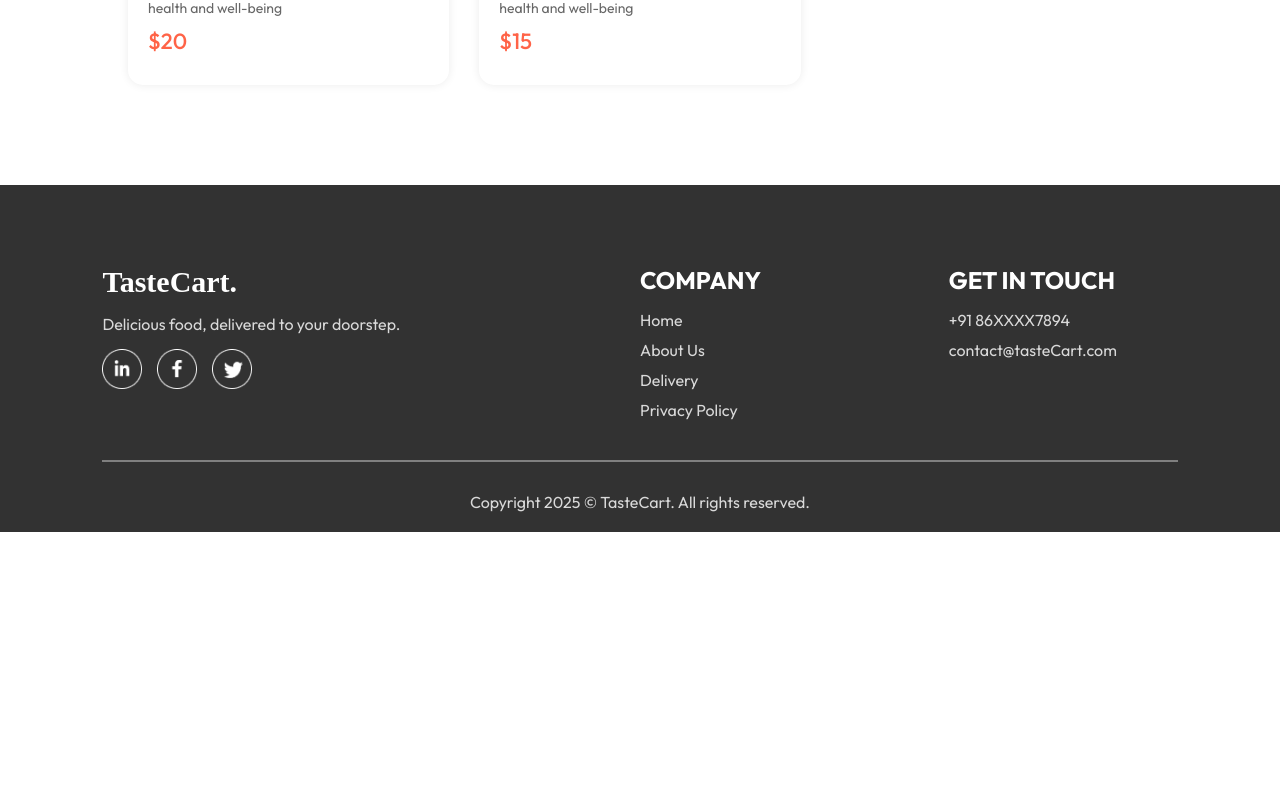
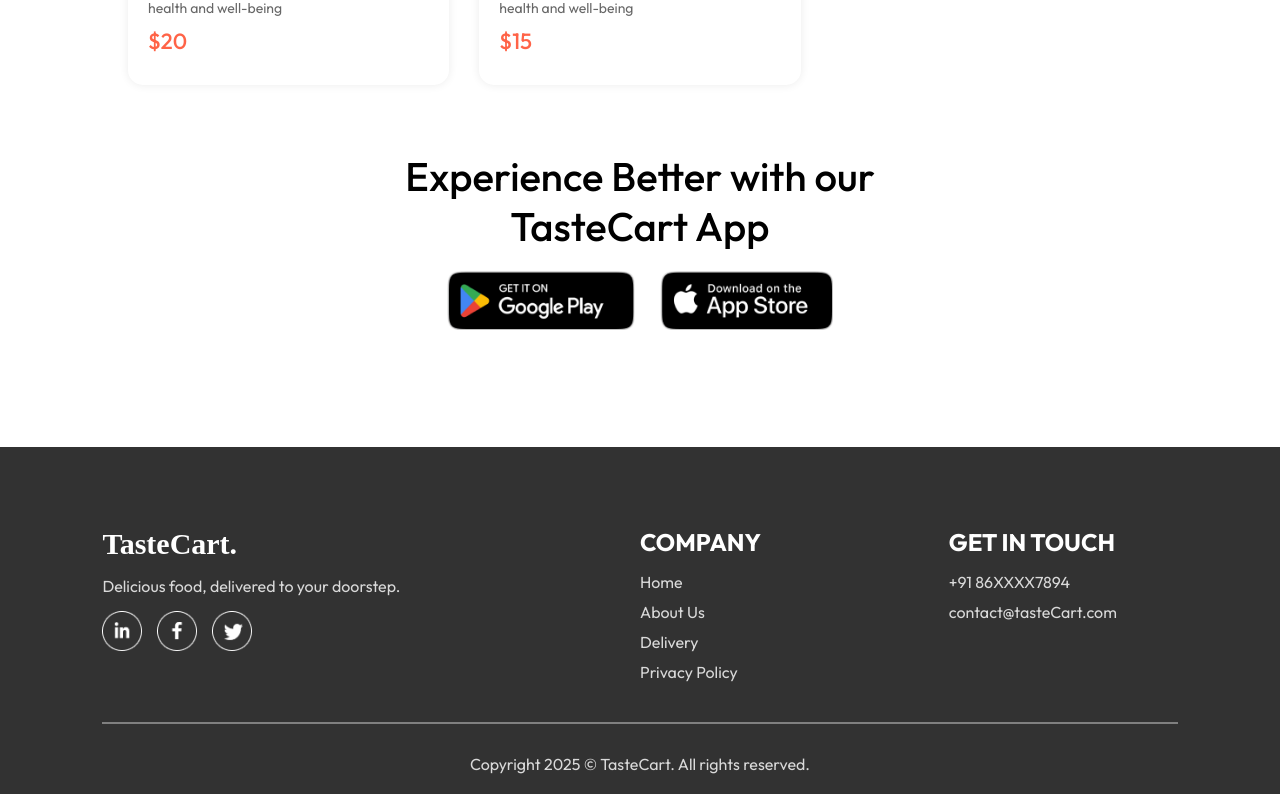
Before and after one commit to farazakram123/TasteCart, a React (Vite) app in the folder Frontend/: page / in a window 1280 px wide. Shown: the part 6039-6833 px from the top of the page. Before the commit the page ends 6571 px from the top, so only its background shows below. Built offline with nearby package versions, Linux system fonts and the light colour scheme; a web font is replaced by a local one.

Commit message:
Add AppDownload component to download our app

```diff
--- /dev/null
+++ b/Frontend/src/components/AppDownload/AppDownload.css
@@ -0,0 +1,24 @@
+.app-download{
+    display: flex;
+    flex-direction: column;
+    align-items: center;
+    margin: 60px 0;
+    text-align: center;
+}
+.app-download p{
+    font-size: 40px;
+    font-weight: 500;
+    margin: 0.5vw 0;
+}
+.app-download-img{
+    margin: 1vw 0;
+}
+.app-download-img img{
+    margin: 0 1vw;
+    height: 60px;
+    cursor: pointer;
+    transition: all 0.5s;
+}
+.app-download-img img:hover{
+    transform: scale(1.05);
+}
--- /dev/null
+++ b/Frontend/src/components/AppDownload/AppDownload.jsx
@@ -0,0 +1,15 @@
+import './AppDownload.css'
+import {assets} from '../../assets/assets'
+const AppDownload = () => {
+  return (
+    <div className='app-download'>
+      <p> Experience Better with our <br /> TasteCart App </p>
+      <div className="app-download-img">
+        <img src={assets.play_store} />
+        <img src={assets.app_store} />
+      </div>
+    </div>
+  )
+}
+
+export default AppDownload
--- a/Frontend/src/context/StoreContext.jsx
+++ b/Frontend/src/context/StoreContext.jsx
@@ -1,4 +1,4 @@
-import { createContext, useEffect, useState } from "react";
+import { createContext, useState } from "react";
 import {food_list} from '../assets/assets';
 
 export const StoreContext = createContext(null);
--- a/Frontend/src/pages/Home/Home.jsx
+++ b/Frontend/src/pages/Home/Home.jsx
@@ -3,6 +3,7 @@ import ExploreMenu from '../../components/ExploreMenu/ExploreMenu'
 import Header from '../../components/Header/Header'
 import './Home.css'
 import FoodDisplay from '../../components/FoodDisplay/FoodDisplay'
+import AppDownload from '../../components/AppDownload/AppDownload'
 
 const Home = () => {
   const [category, setCategory] = useState('All');
@@ -11,6 +12,7 @@ const Home = () => {
       <Header />
       <ExploreMenu category={category} setCategory={setCategory} />
       <FoodDisplay category={category} />
+      <AppDownload />
     </div>
   )
 }
```
